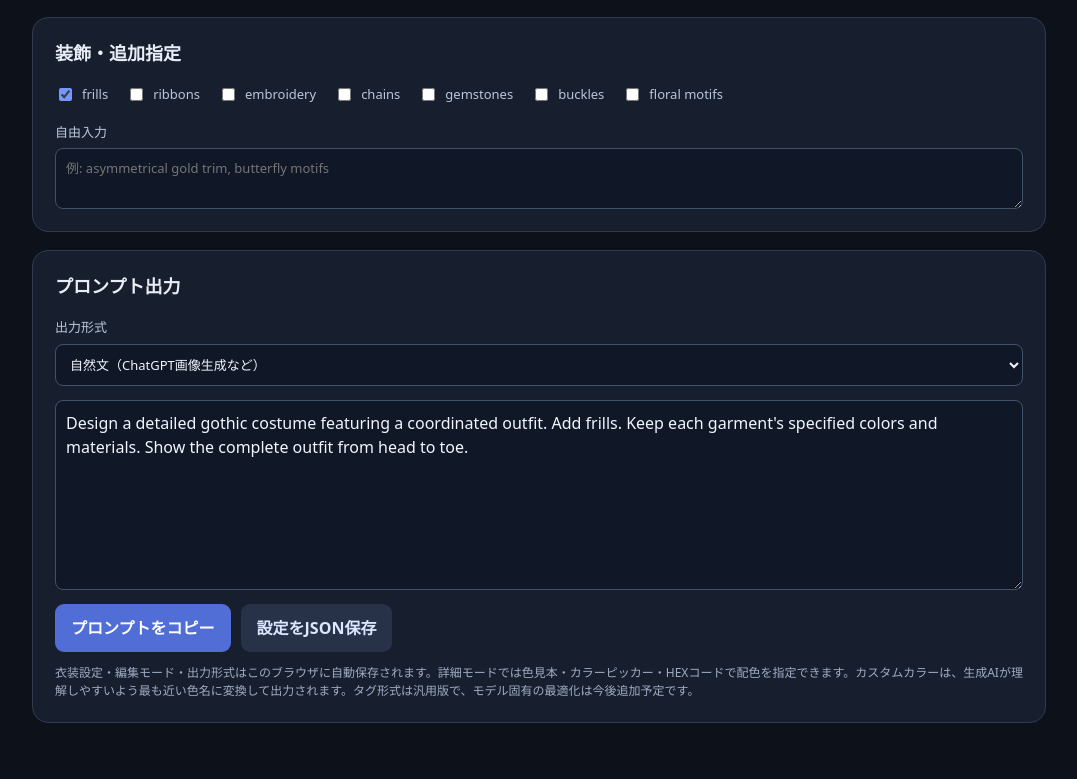
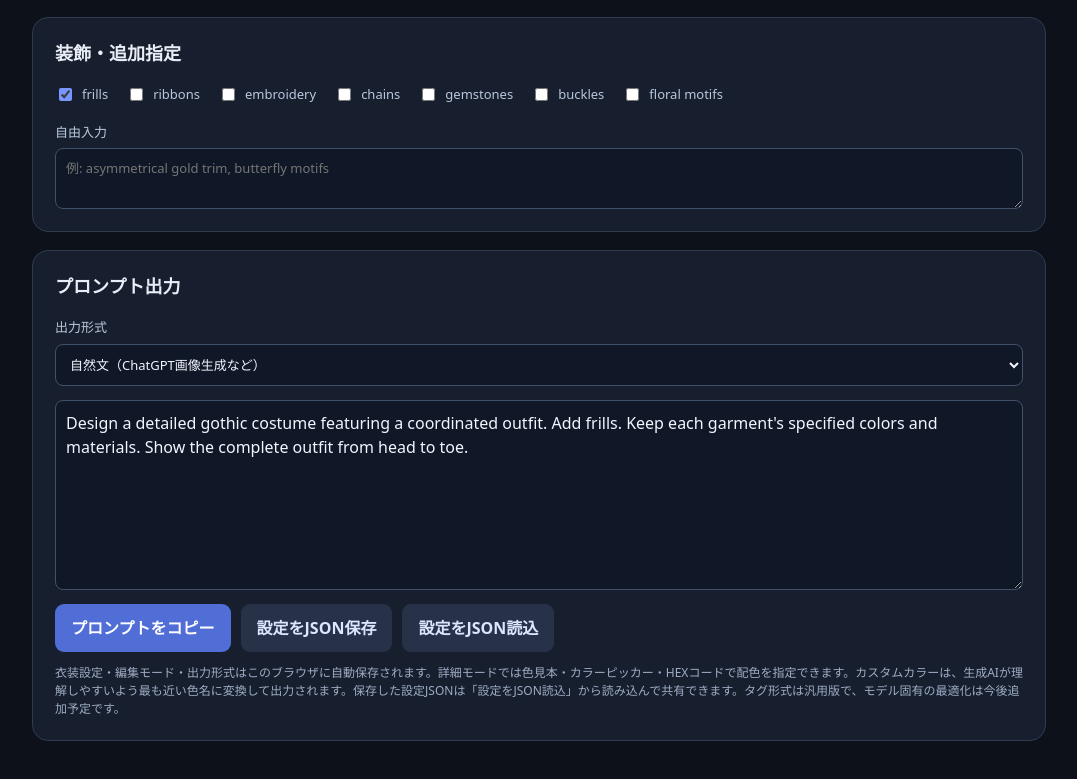
Before and after one commit to VajraRino-bit/costume-studio-pro, a React (Vite) app: page / in a window 1280 px wide. Shown: the part 869-1648 px from the top of the page, without its empty margins (101-1178 px from the left). Built offline with nearby package versions, Linux system fonts and the light colour scheme.

Commit message:
Add files via upload

```diff
--- a/src/App.tsx
+++ b/src/App.tsx
@@ -1,5 +1,5 @@
-import { useEffect, useState } from "react";
-import ColorPicker from "./ColorPicker";
+import { useEffect, useRef, useState } from "react";
+import ColorPicker, { normalizeHex, palette } from "./ColorPicker";
 import { promptColorName } from "./colorNames";
 
 type Part = { id: string; label: string; options: string[] };
@@ -37,6 +37,30 @@ function restorePreference<T extends string>(key: string, allowed: readonly T[],
   } catch { /* Storage unavailable */ }
   return fallback;
 }
+function sanitizeDesign(parsed: unknown): Design | null {
+  if (!parsed || typeof parsed !== "object") return null;
+  const raw = parsed as Partial<Design>;
+  if (typeof raw.theme !== "string" || !raw.settings || typeof raw.settings !== "object") return null;
+  const settings: Record<string, Setting> = {};
+  for (const p of parts) {
+    const s = (raw.settings as Record<string, Partial<Setting>>)[p.id];
+    const rawColor = typeof s?.color === "string" ? s.color : "";
+    const color = rawColor === "指定なし" || palette.some(([name]) => name === rawColor)
+      ? rawColor
+      : normalizeHex(rawColor) ?? "指定なし";
+    settings[p.id] = {
+      value: typeof s?.value === "string" && p.options.includes(s.value) ? s.value : p.options[0],
+      color,
+      material: typeof s?.material === "string" && materials.includes(s.material) ? s.material : "指定なし",
+    };
+  }
+  return {
+    theme: themes.includes(raw.theme) ? raw.theme : initial.theme,
+    settings,
+    decorations: Array.isArray(raw.decorations) ? raw.decorations.filter((d): d is string => typeof d === "string" && decorations.includes(d)) : [],
+    notes: typeof raw.notes === "string" ? raw.notes : "",
+  };
+}
 function naturalNotes(input: string): string {
   const note = input.trim();
   if (!note) return "";
@@ -48,6 +72,20 @@ export default function App() {
   const [mode, setMode] = useState<"simple" | "advanced">(() => restorePreference("costume-studio-mode", ["simple", "advanced"], "simple"));
   const [format, setFormat] = useState<"natural" | "tags" | "compact">(() => restorePreference("costume-studio-format", ["natural", "tags", "compact"], "natural"));
   const [copied, setCopied] = useState(false);
+  const [importMsg, setImportMsg] = useState("");
+  const fileRef = useRef<HTMLInputElement>(null);
+  const importJSON = (file: File) => {
+    const reader = new FileReader();
+    reader.onload = () => {
+      try {
+        const next = sanitizeDesign(JSON.parse(String(reader.result)));
+        if (next) { setDesign(next); setImportMsg("設定を読み込みました ✓"); }
+        else setImportMsg("このファイルは読み込めませんでした（Costume Studio Pro の設定JSONではないようです）");
+      } catch { setImportMsg("このファイルは読み込めませんでした（JSONとして読めませんでした）"); }
+    };
+    reader.onerror = () => setImportMsg("ファイルの読み込みに失敗しました");
+    reader.readAsText(file);
+  };
   useEffect(() => { try { localStorage.setItem("costume-studio-design", JSON.stringify(design)); } catch { /* Unavailable storage */ } }, [design]);
   useEffect(() => { try { localStorage.setItem("costume-studio-mode", mode); } catch { /* Storage unavailable */ } }, [mode]);
   useEffect(() => { try { localStorage.setItem("costume-studio-format", format); } catch { /* Storage unavailable */ } }, [format]);
@@ -75,6 +113,6 @@ export default function App() {
     <section className="panel"><h2>衣装テーマ</h2><div className="themes">{themes.map(t => <button key={t} className={design.theme === t ? "selected" : ""} onClick={() => setDesign(d => ({ ...d, theme: t }))}>{t}</button>)}</div></section>
     <section className="panel"><h2>{mode === "simple" ? "基本パーツ" : "詳細パーツ・配色・素材"}</h2><div className="parts">{parts.filter(p => mode === "advanced" || ["outer", "top", "bottom", "shoes"].includes(p.id)).map(p => <div className="part" key={p.id}><h3>{p.label}</h3><label>形状<select value={design.settings[p.id]?.value || "なし"} onChange={e => update(p.id, "value", e.target.value)}>{p.options.map(o => <option key={o}>{o}</option>)}</select></label>{mode === "advanced" && <div className="two"><ColorPicker id={p.id} label={p.label} value={design.settings[p.id]?.color || "指定なし"} onChange={value => update(p.id, "color", value)}/><label>素材<select value={design.settings[p.id]?.material || "指定なし"} onChange={e => update(p.id, "material", e.target.value)}>{materials.map(m => <option key={m}>{m}</option>)}</select></label></div>}</div>)}</div>{mode === "simple" && <button className="secondary" onClick={() => setMode("advanced")}>さらに細かく設定する →</button>}</section>
     <section className="panel"><h2>装飾・追加指定</h2><div className="checks">{decorations.map(d => <label key={d}><input type="checkbox" checked={design.decorations.includes(d)} onChange={e => setDesign(s => ({ ...s, decorations: e.target.checked ? [...s.decorations, d] : s.decorations.filter(x => x !== d) }))}/>{d}</label>)}</div><label>自由入力<textarea value={design.notes} onChange={e => setDesign(d => ({ ...d, notes: e.target.value }))} placeholder="例: asymmetrical gold trim, butterfly motifs"/></label></section>
-    <section className="panel output"><h2>プロンプト出力</h2><label>出力形式<select value={format} onChange={e => setFormat(e.target.value as typeof format)}><option value="natural">自然文（ChatGPT画像生成など）</option><option value="tags">タグ形式（NovelAI / SD系の基本形）</option><option value="compact">汎用・短文</option></select></label><textarea readOnly aria-label="生成プロンプト" value={prompt} rows={7}/><div className="actions"><button onClick={copy}>{copied ? "コピーしました ✓" : "プロンプトをコピー"}</button><button className="secondary" onClick={exportJSON}>設定をJSON保存</button></div><p className="hint">衣装設定・編集モード・出力形式はこのブラウザに自動保存されます。詳細モードでは色見本・カラーピッカー・HEXコードで配色を指定できます。カスタムカラーは、生成AIが理解しやすいよう最も近い色名に変換して出力されます。タグ形式は汎用版で、モデル固有の最適化は今後追加予定です。</p></section>
+    <section className="panel output"><h2>プロンプト出力</h2><label>出力形式<select value={format} onChange={e => setFormat(e.target.value as typeof format)}><option value="natural">自然文（ChatGPT画像生成など）</option><option value="tags">タグ形式（NovelAI / SD系の基本形）</option><option value="compact">汎用・短文</option></select></label><textarea readOnly aria-label="生成プロンプト" value={prompt} rows={7}/><div className="actions"><button onClick={copy}>{copied ? "コピーしました ✓" : "プロンプトをコピー"}</button><button className="secondary" onClick={exportJSON}>設定をJSON保存</button><button type="button" className="secondary" onClick={() => fileRef.current?.click()}>設定をJSON読込</button><input ref={fileRef} type="file" accept="application/json,.json" hidden onChange={e => { const f = e.target.files?.[0]; e.target.value = ""; if (f) importJSON(f); }} /></div>{importMsg && <p className="hint" role="status">{importMsg}</p>}<p className="hint">衣装設定・編集モード・出力形式はこのブラウザに自動保存されます。詳細モードでは色見本・カラーピッカー・HEXコードで配色を指定できます。カスタムカラーは、生成AIが理解しやすいよう最も近い色名に変換して出力されます。保存した設定JSONは「設定をJSON読込」から読み込んで共有できます。タグ形式は汎用版で、モデル固有の最適化は今後追加予定です。</p></section>
   </main>;
 }
```
